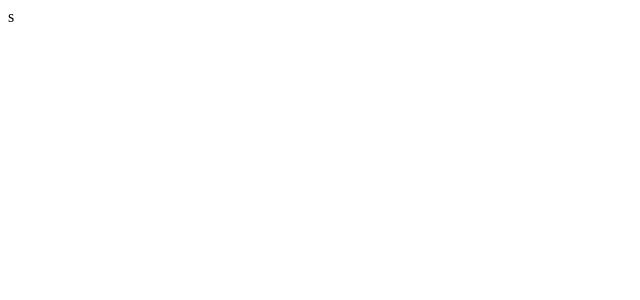
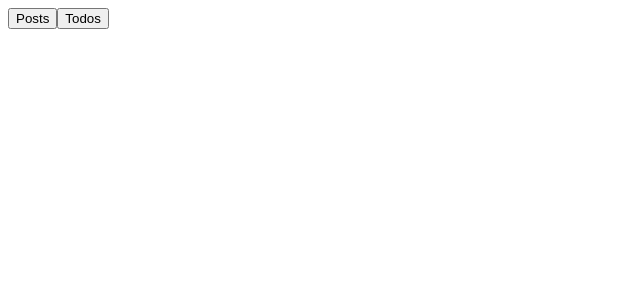
Before and after one commit to PSJgit/react-snippets, a React (Create React App) app: page / in a window 1280 px wide. Shown: the top 300 px of the page, without its empty margins (0-640 px from the left). Built offline with nearby package versions, Linux system fonts and the light colour scheme.

Commit message:
async start

```diff
--- /dev/null
+++ b/src/App.js
@@ -0,0 +1,16 @@
+import React from 'react';
+
+import AsyncContainer from './components/Async/Async';
+
+class App extends React.Component {
+
+  render() {
+    return (
+      <>
+        <AsyncContainer/>
+      </>
+    )
+  }
+}
+
+export default App;
--- a/src/components/App.js
+++ /dev/null
@@ -1,10 +0,0 @@
-import React from 'react';
-
-class App extends React.Component {
-
-  render() {
-    return <div>s</div>
-  }
-}
-
-export default App;
--- /dev/null
+++ b/src/components/Async/Async.js
@@ -0,0 +1,25 @@
+import React, { useState } from 'react';
+
+const AsyncContainer = () => {
+  const [ resource, setResource ] = useState('posts');
+
+  return (
+    <>
+      <button onClick={() => {setResource('posts')}}>Posts</button>
+      <button onClick={() => {setResource('todos')}}>Todos</button>
+
+      <ResourceList resource={resource}/>
+    </>
+  )
+}
+
+const ResourceList = () => {
+
+  return (
+    <>
+
+    </>
+  )
+}
+
+export default AsyncContainer;
--- a/src/index.js
+++ b/src/index.js
@@ -1,5 +1,5 @@
 import React from 'react';
 import ReactDom from 'react-dom';
-import App from './components/App';
+import App from './App';
 
 ReactDom.render(<App />, document.getElementById('root'));
```
